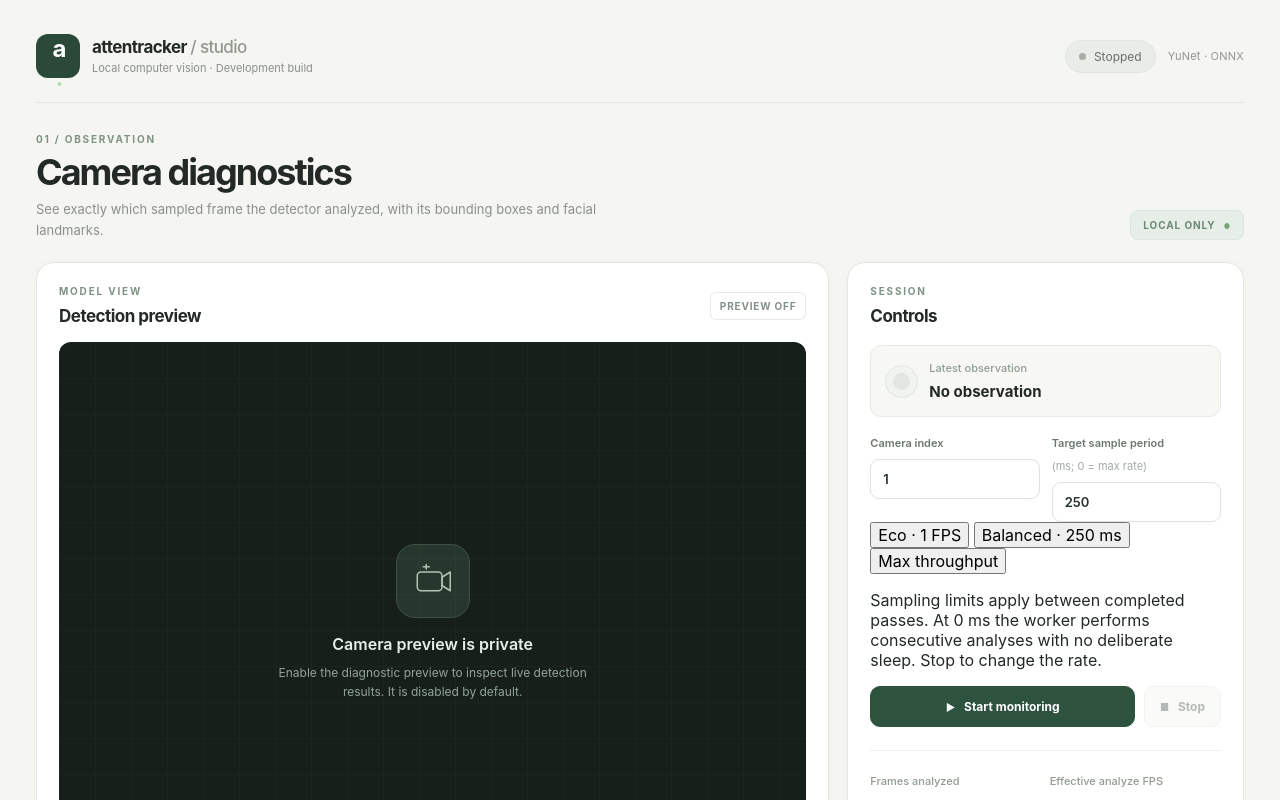
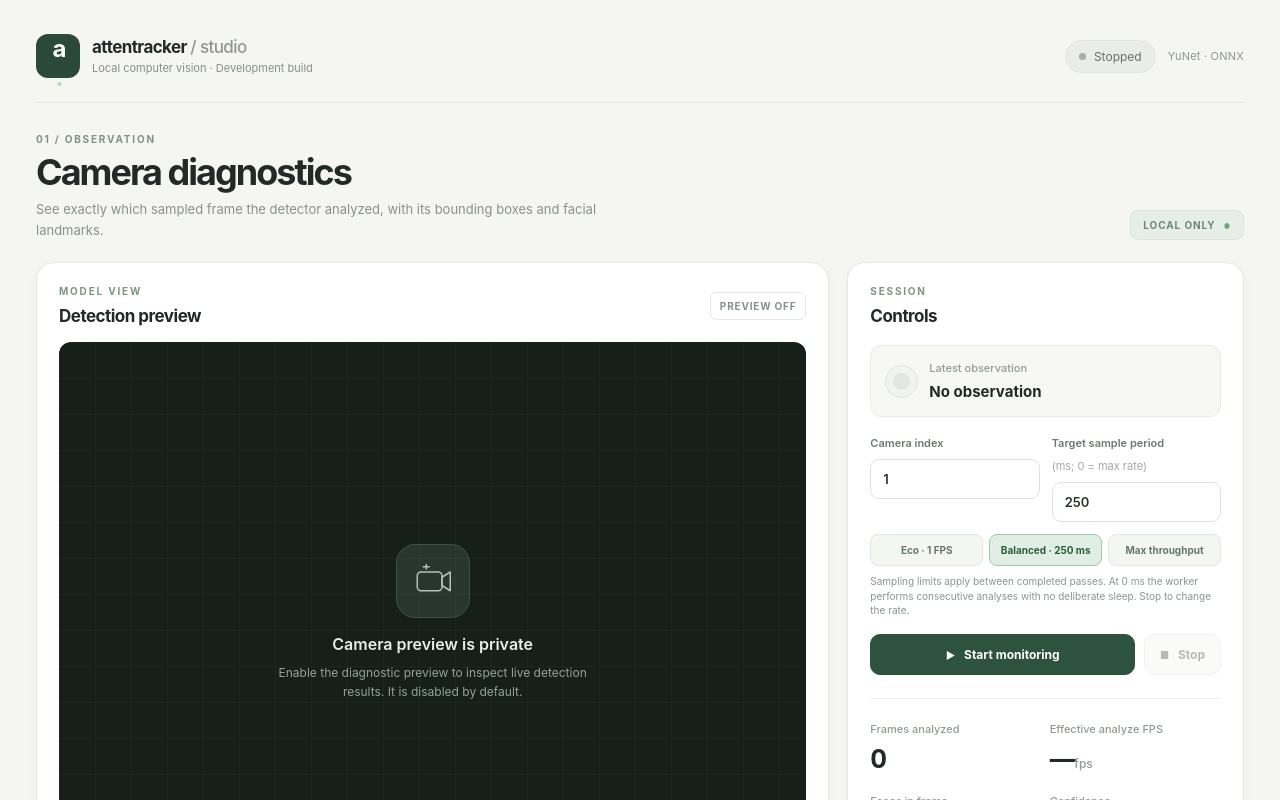
Before and after one commit to moderubias/attentracker, a Svelte app in the folder app/desktop/: page / in a window 1280 px wide. Shown: the top 800 px of the page. Built offline with nearby package versions, Linux system fonts and the light colour scheme.

Commit message:
DAI #9: style throughput presets

```diff
--- a/app/desktop/src/style.css
+++ b/app/desktop/src/style.css
@@ -73,6 +73,11 @@ h1 { font-size: clamp(27px, 3vw, 36px); letter-spacing: -.055em; font-weight: 65
 .config-fields label { min-width: 0; display: flex; flex-direction: column; gap: 9px; font-size: 11px; font-weight: 600; color: #6c796f; }
 .config-fields label span { font-weight: 400; color: #a2aaa3; }
 .config-fields input { width: 100%; min-width: 0; border: 1px solid #dde3dc; padding: 11px 12px; border-radius: 9px; font-size: 13px; color: #26342b; background: #fff; outline-color: #719b79; }
+.rate-presets { display: grid; grid-template-columns: repeat(3, minmax(0, 1fr)); gap: 6px; margin-top: 12px; }
+.rate-presets button { background: #f4f6f2; color: #65766c; border: 1px solid #e1e6df; padding: 9px 5px; border-radius: 8px; font-size: 10px; font-weight: 650; }
+.rate-presets button.selected { background: #e1eee4; color: #2b5d3b; border-color: #9ec8aa; }
+.rate-presets button:hover:enabled { background: #e8f0e8; }
+.rate-hint { margin: 8px 0 0; font-size: 10px; line-height: 1.45; color: #8a968d; }
 .session-actions { display: grid; grid-template-columns: 1fr auto; gap: 9px; margin-top: 16px; }
 .session-actions button { padding: 12px 15px; border-radius: 10px; font-size: 12px; font-weight: 650; white-space: nowrap; border: 1px solid #dfe5df; }
 .start-button { color: white; background: #2d523e; border-color: #2d523e !important; }
```
